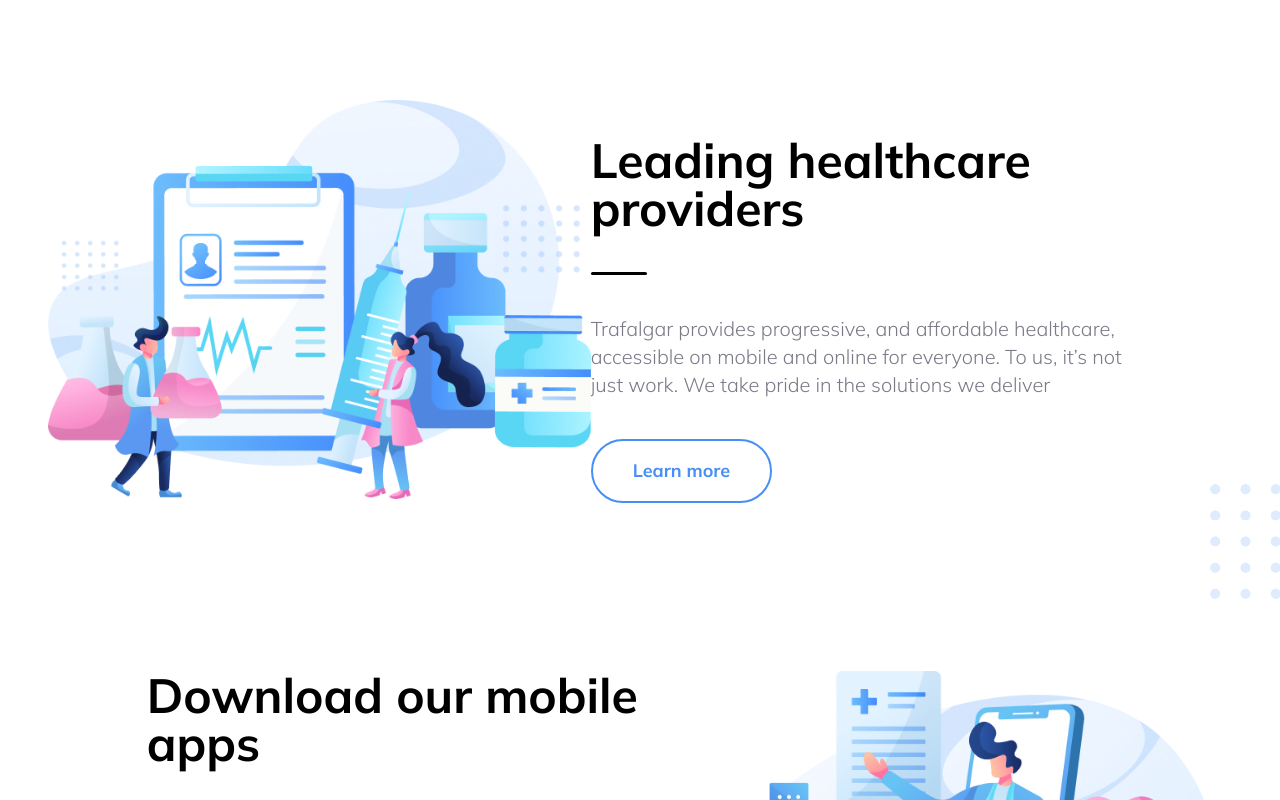
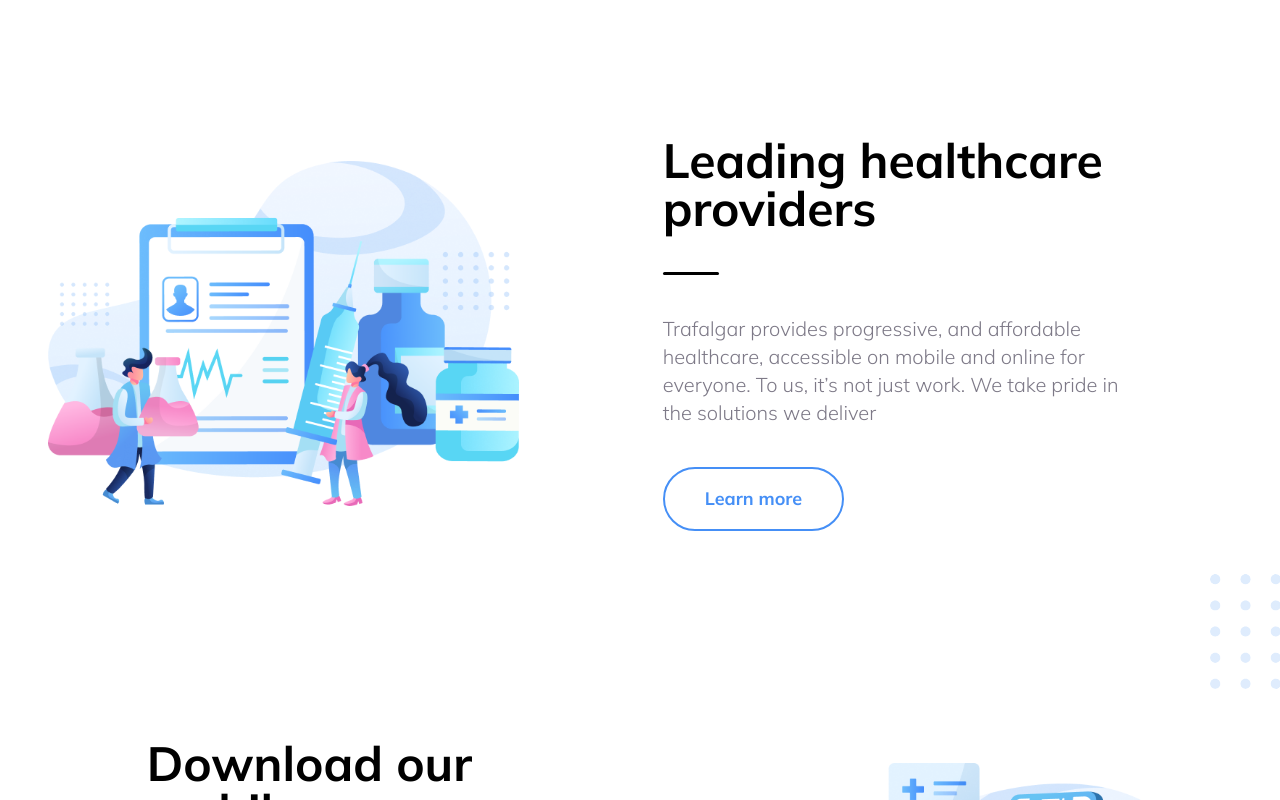
Before and after one commit to YassinEldeeb/Practising-Tailwind, a React (Create React App) app: page / in a window 1280 px wide. Shown: the part 1880-2680 px from the top of the page. Built offline with nearby package versions, Linux system fonts and the light colour scheme.

Commit message:
try seperating the md:

```diff
--- a/src/components/ShowOff.tsx
+++ b/src/components/ShowOff.tsx
@@ -36,9 +36,9 @@ export const ShowOff: FC<Props> = ({
         }`}
       >
         <div
-          className={`flex justify-center items-start flex-col mt-10 md:${
-            LTR ? 'mb-10' : 'mt-10'
-          } flex-1 md:${LTR ? 'ml-36' : 'mr-36'}`}
+          className={`flex justify-center items-start flex-col mt-10 ${
+            LTR ? 'md:mb-10' : 'md:mt-10'
+          } flex-1 ${LTR ? 'md:ml-36' : 'md:mr-36'}`}
         >
           <h1 className='header2'>{title}</h1>
           <div className='w-14 h-2px bg-black rounded-full my-5 md:my-10' />
```
